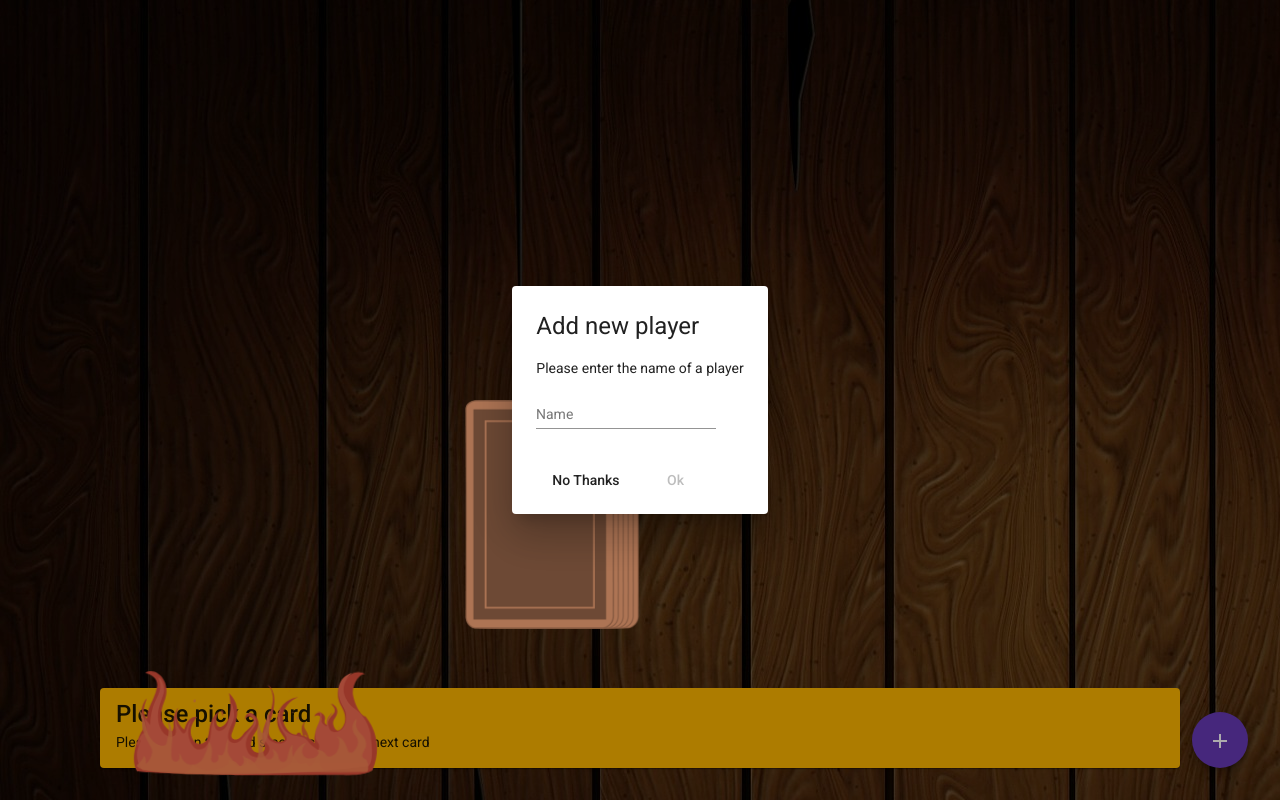
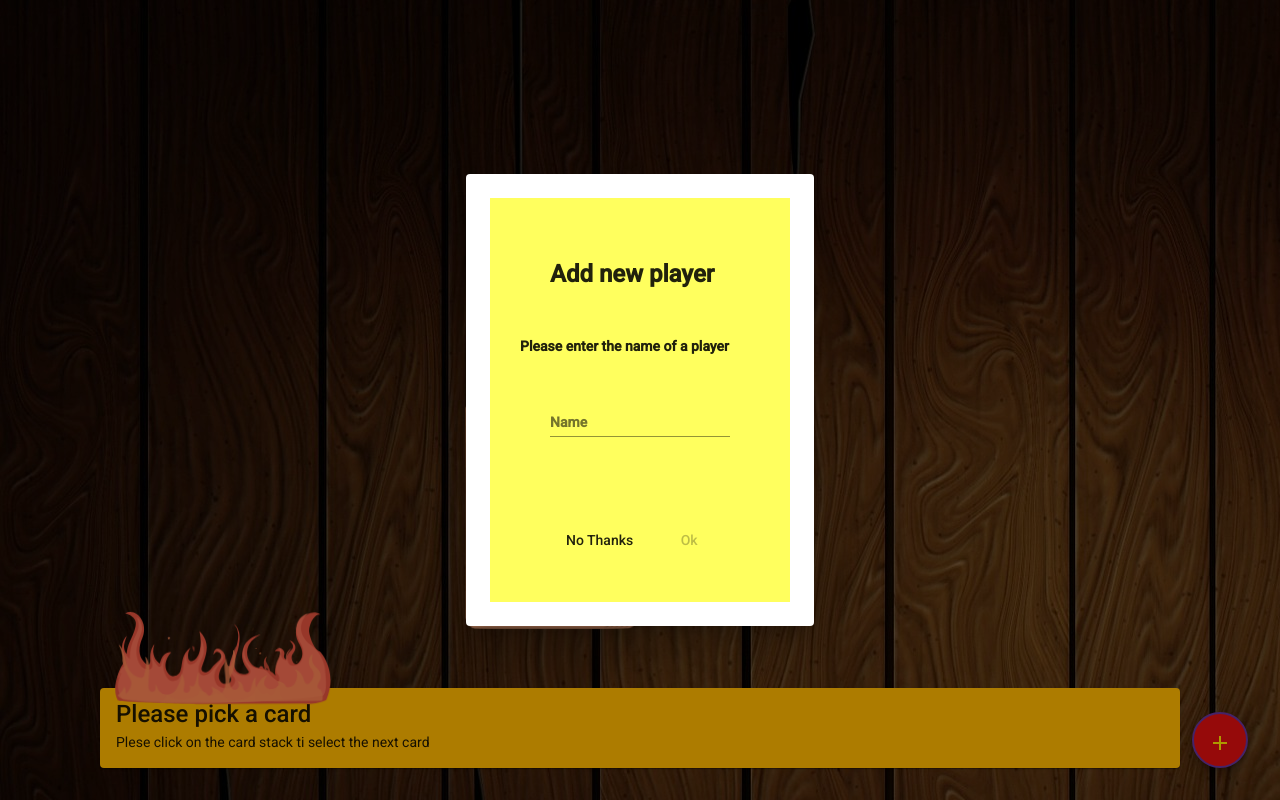
Before and after one commit to PiotrDylla/ringoffire, an Angular app: page /game in a window 1280 px wide. Both pictures are taken after a click on the button "add". Built offline with nearby package versions, Linux system fonts and the light colour scheme.

Commit message:
fire fix, color add

```diff
--- a/src/app/dialog-add-player/dialog-add-player.component.html
+++ b/src/app/dialog-add-player/dialog-add-player.component.html
@@ -1,12 +1,14 @@
-<h1 mat-dialog-title>Add new player</h1>
-<div mat-dialog-content>
+<div class="input-dialog">
+<h1  class="input-dialog">Add new player</h1>
+<div  >
   <p>Please enter the name of a player</p>
-  <mat-form-field>
+  <mat-form-field class="input-dialog">
     <mat-label>Name</mat-label>
     <input matInput [(ngModel)]="name">
   </mat-form-field>
 </div>
-<div mat-dialog-actions>
+<div mat-dialog-actions class="input-dialog">
   <button mat-button (click)="onNoClick()">No Thanks</button>
   <button mat-button [disabled]="name.length == 0" [mat-dialog-close]="name" cdkFocusInitial>Ok</button>
 </div>
+</div>
--- a/src/app/dialog-add-player/dialog-add-player.component.scss
+++ b/src/app/dialog-add-player/dialog-add-player.component.scss
@@ -0,0 +1,6 @@
+.input-dialog {
+    background-color: rgb(255, 255, 94);
+    padding: 30px;
+    font-weight: 700;
+
+}
--- a/src/app/fire/fire.component.scss
+++ b/src/app/fire/fire.component.scss
@@ -1,15 +1,16 @@
 
 /* SVG FIRE */
 .mo-fire {
-    display: flex;
-    justify-content: center;
-    align-items: center;
+
+
     height: auto;
     width: 20%;
      position: absolute;
-    top: 620px;
+
    // background-color: aliceblue;
     left:10%;
+    bottom: 90px;
+    left: 110px;
 
 
 
@@ -30,7 +31,7 @@ align-items: center;
     justify-content: center;
     align-items: center;
 width: auto;
-height: 200px;
+height: 110px;
 position:relative;
 
 }
--- a/src/app/game/game.component.html
+++ b/src/app/game/game.component.html
@@ -26,10 +26,7 @@ class="player-position"></app-player>
     </div>
 </div>
 
-<app-game-info [card]="currentCard" class="pin-bottem">
-
-
-</app-game-info>
+<app-game-info [card]="currentCard" class="pin-bottem"></app-game-info>
 
 <button mat-fab color="primary" (click)="openDialog()" class="btn-add">
     <mat-icon>add
--- a/src/app/game/game.component.scss
+++ b/src/app/game/game.component.scss
@@ -1,3 +1,4 @@
+
 .field {
     width: 100vw;
     height: 100vh;
@@ -82,6 +83,10 @@
     position: absolute;
     right: 32px;
     bottom: 32px;
+    color: rgb(255, 230, 0);
+    background-color: rgb(221, 15, 15);
+    border: 2px solid rebeccapurple;
+
 
 }
 
--- a/src/styles.scss
+++ b/src/styles.scss
@@ -1,6 +1,6 @@
 body {
     margin: 0;
-   // overflow: hidden;
+    overflow: hidden;
 }
 html, body { height: 100%; }
 body { margin: 0; font-family: Roboto, "Helvetica Neue", sans-serif; }
```
